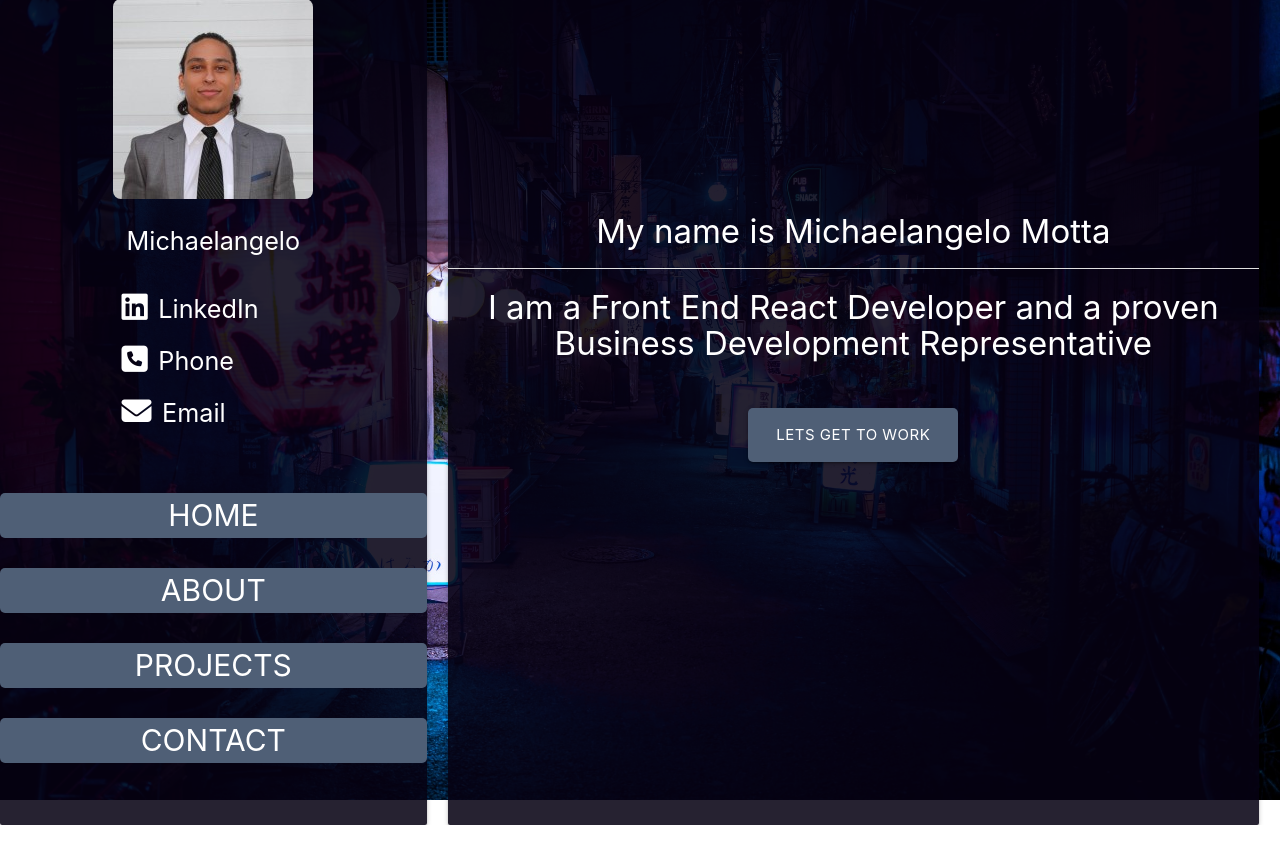
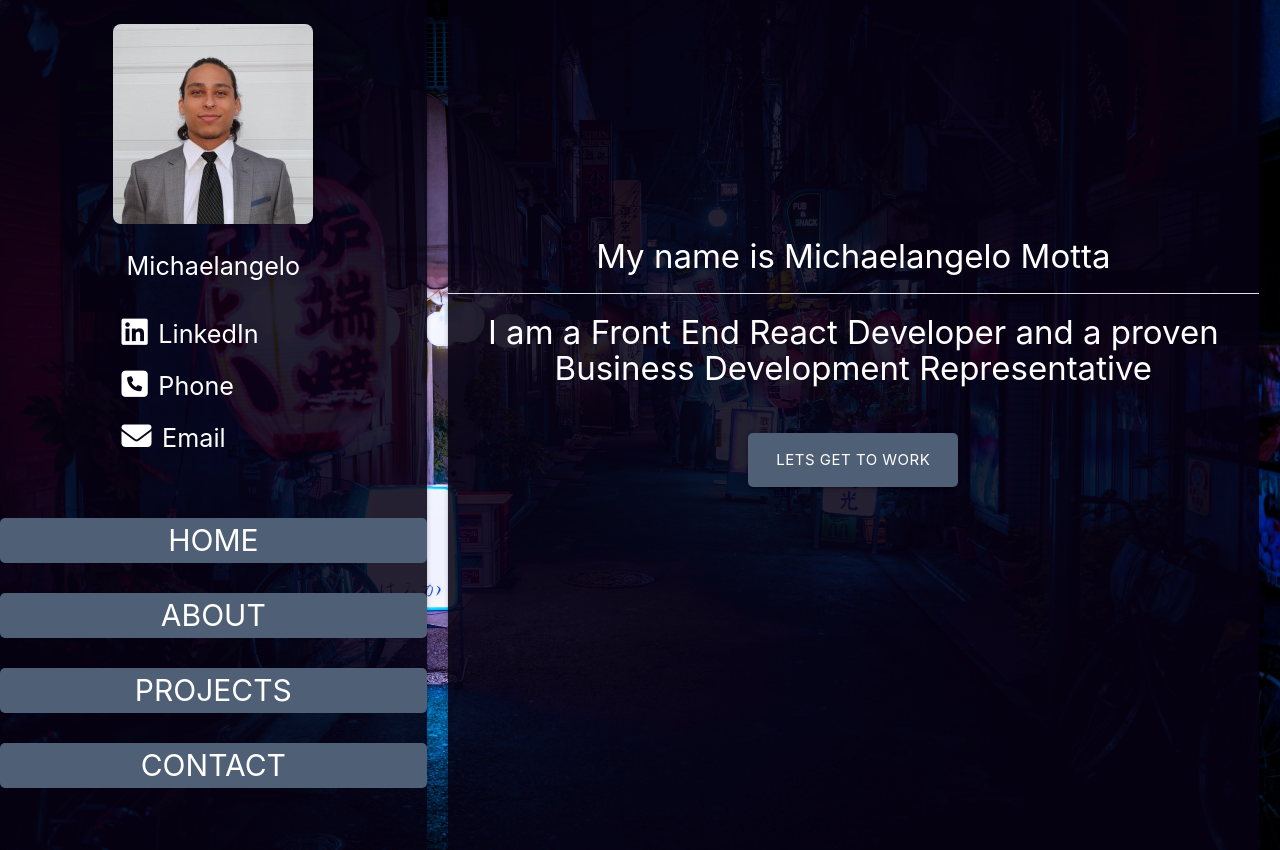
Before and after one commit to SyntaxMotta/Portfolio, a React (Create React App) app: page / in a window 1280 px wide. Before the commit the page ends 825 px from the top, so only its background shows below. Built offline with nearby package versions, Linux system fonts and the light colour scheme; the HTML template or start-up script is replaced by a standard one.

Commit message:
fixing height

```diff
--- a/src/App.css
+++ b/src/App.css
@@ -17,7 +17,7 @@ body {
 }
 
 #root {
-  height: 100vh;
+  /* height: 100vh; */
 }
 
 .my-1 {
@@ -225,7 +225,7 @@ body {
     height: 700px;
   }
   .about__resumeBlock > ul {
-    padding: 0;
+    padding: 0.3rem 0 !important;
   }
   .nav li a {
     font-size: 1.5rem;
--- a/src/Components/about/about.css
+++ b/src/Components/about/about.css
@@ -92,6 +92,7 @@
 .about__resumeBlock > ul {
   margin-top: 0.6rem;
   padding: 0.3rem;
+  list-style-type: square;
 }
 
 .about__resumeBlock ul li,
```
